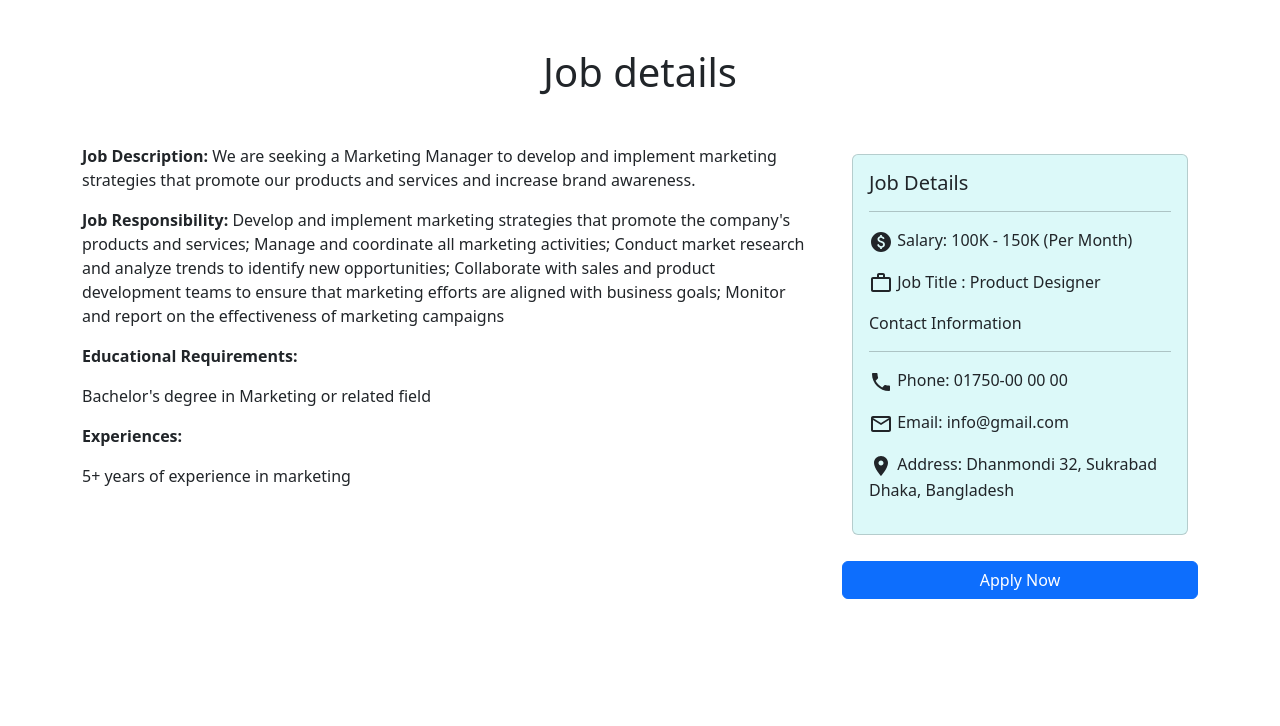
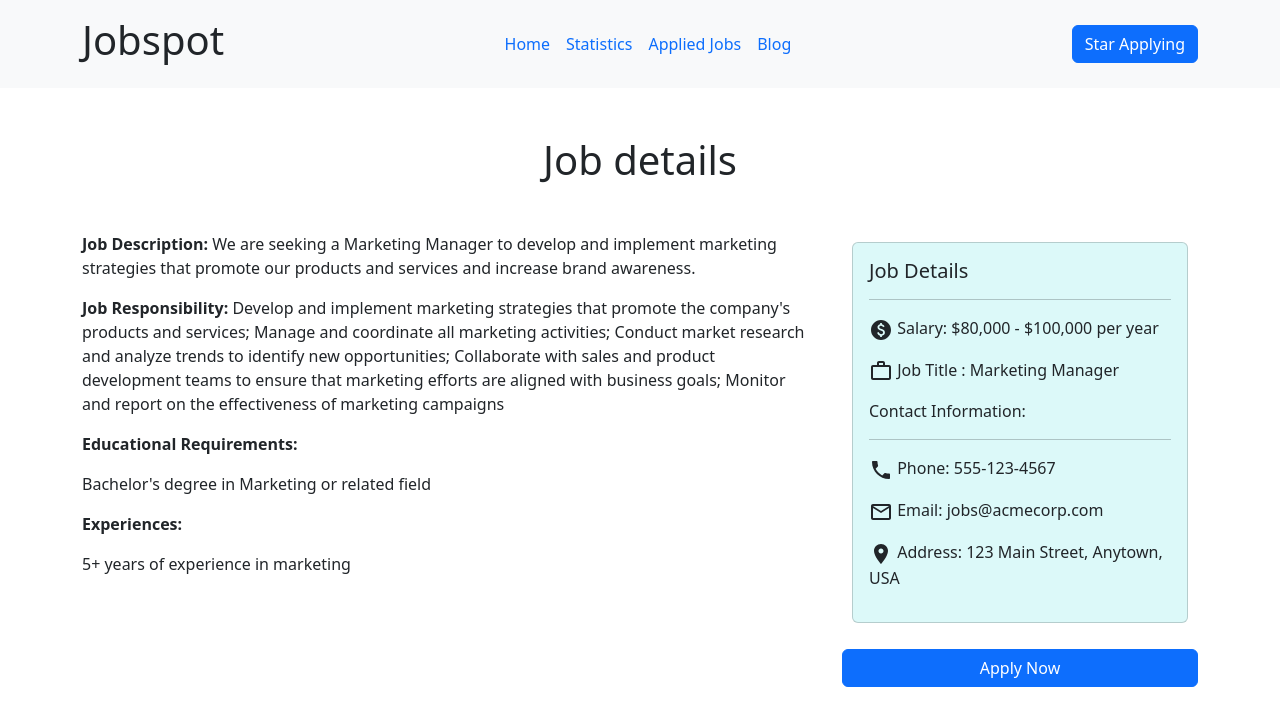
Before and after one commit to nakib1948/career-hub-client-side, a React (Vite) app: page /jobdetails/1 in a window 1280 px wide. Shown: the top 726 px of the page. Built offline with nearby package versions, Linux system fonts and the light colour scheme.

Commit message:
applied job part complete

```diff
--- a/src/App.jsx
+++ b/src/App.jsx
@@ -5,6 +5,9 @@ import './App.css'
 import 'bootstrap/dist/css/bootstrap.min.css';
 import Home from './Components/Home';
 import Jobdetails from './Components/Jobdetails';
+import Appliedjob from './Components/Appliedjob';
+import Blog from './Components/Blog';
+import Statistics from './Components/Statistics';
 function App() {
 
 
@@ -12,7 +15,9 @@ function App() {
       <Routes>
         <Route path="/" element={<Home />}/>
         <Route path='/jobdetails/:id' element={<Jobdetails/>}/>
-
+        <Route path="/appliedjobs" element={<Appliedjob />}/>
+        <Route path="/blog" element={<Blog />}/>
+        <Route path="/statistics" element={<Statistics />}/>
       </Routes>
   )
 }
--- /dev/null
+++ b/src/Components/Appliedjob.jsx
@@ -0,0 +1,92 @@
+import React, { useEffect, useState } from "react";
+import Container from "react-bootstrap/Container";
+import Row from "react-bootstrap/Row";
+import Col from "react-bootstrap/Col";
+import Card from "react-bootstrap/Card";
+import PaidIcon from "@mui/icons-material/Paid";
+import WorkOutlineIcon from "@mui/icons-material/WorkOutline";
+import LocalPhoneIcon from "@mui/icons-material/LocalPhone";
+import MailOutlineIcon from "@mui/icons-material/MailOutline";
+import PlaceIcon from "@mui/icons-material/Place";
+import Button from "react-bootstrap/Button";
+import Navbarr from "./Navbarr";
+const Appliedjob = () => {
+  const [Data, setData] = useState([]);
+
+  const [check, setCheck] = useState(false);
+  useEffect(() => {
+    async function fetchData() {
+      const res = await fetch("/data.json");
+      const data = await res.json();
+
+      const item = await JSON.parse(localStorage.getItem("storedIds"));
+      let arr = [];
+      if (item && item.length) {
+        // check if item exists and has length
+        let arr = [];
+        for (let i of item) {
+          for (let j of data) {
+            if (i === j.id) arr.push(j);
+          }
+        }
+        setData(data);
+      }
+    }
+    fetchData();
+  }, []);
+
+  return (
+    <div>
+
+      <Navbarr/>
+      <h1 className="text-center mt-5 mb-5">Applied Jobs</h1>
+      {Data.length && (
+        <Container>
+          <Row xs={1} md={1} className="g-4">
+            {Array.from({ length: Data.length }).map((_, idx) => (
+              <Col>
+                <div className="d-flex justify-content-around p-5 m-3 bg-light align-items-center">
+
+                    <div>
+                      <img
+                        height="60px"
+                        width="120px"
+                        src={Data[idx].companyLogo}
+                      />
+                    </div>
+                    <div >
+
+                        <Card.Title>{Data[idx].jobTitle}</Card.Title>
+                        <Card.Text>{Data[idx].companyName}</Card.Text>
+                        <div className="d-flex mb-3">
+                          <Button
+                            style={{ marginRight: "15px" }}
+                            variant="outline-primary"
+                          >
+                            {Data[idx].joblocation}
+                          </Button>
+                          <Button variant="outline-primary">Full time</Button>
+                        </div>
+                        <p>
+                          {" "}
+                          <PlaceIcon /> {Data[idx].address} <PaidIcon /> Salary
+                          : {Data[idx].salary}
+                        </p>
+
+                    </div>
+
+                    <div >
+                      <Button variant="primary">View Details</Button>
+                    </div>
+
+                </div>
+              </Col>
+            ))}
+          </Row>
+        </Container>
+      )}
+    </div>
+  );
+};
+
+export default Appliedjob;
--- /dev/null
+++ b/src/Components/Blog.jsx
@@ -0,0 +1,11 @@
+import React from 'react';
+
+const Blog = () => {
+    return (
+        <div>
+
+        </div>
+    );
+};
+
+export default Blog;
--- a/src/Components/Home.jsx
+++ b/src/Components/Home.jsx
@@ -17,6 +17,8 @@ import PaidIcon from '@mui/icons-material/Paid';
 import { CardGroup, Card } from "react-bootstrap";
 import { useEffect, useState } from "react";
 import FeaturedJobs from "./FeaturedJobs";
+import { Link } from "react-router-dom";
+import Navbarr from "./Navbarr";
 const Home = () => {
 
   const [data,setdata]=useState([])
@@ -63,23 +65,7 @@ const Home = () => {
 
   return (
     <>
-      <Navbar collapseOnSelect className="p-3" expand="lg" bg="light">
-        <Container>
-          <h1>Jobspot</h1>
-          <Navbar.Toggle aria-controls="responsive-navbar-nav" />
-          <Navbar.Collapse id="responsive-navbar-nav">
-            <Nav className="mx-auto">
-            <Nav.Link href="#features">Home</Nav.Link>
-              <Nav.Link href="#features">Statistics</Nav.Link>
-              <Nav.Link href="#pricing">Applied Jobs</Nav.Link>
-              <Nav.Link href="#pricing">Blog</Nav.Link>
-            </Nav>
-            <Nav>
-              <Button variant="primary">Star Applying</Button>
-            </Nav>
-          </Navbar.Collapse>
-        </Container>
-      </Navbar>
+      <Navbarr/>
 
       <Container className="second-section mb-5">
         <Row className="align-items-center">
--- a/src/Components/Jobdetails.jsx
+++ b/src/Components/Jobdetails.jsx
@@ -10,6 +10,7 @@ import LocalPhoneIcon from '@mui/icons-material/LocalPhone';
 import MailOutlineIcon from '@mui/icons-material/MailOutline';
 import PlaceIcon from '@mui/icons-material/Place';
 import Button from "react-bootstrap/Button";
+import Navbarr from "./Navbarr";
 const Jobdetails = () => {
   const [alldata, setalldata] = useState([]);
   const [singledata, setSingledata] = useState({});
@@ -28,8 +29,18 @@ const Jobdetails = () => {
     fetchData();
   }, [id]);
 
+  const storeid=(id)=>{
+    const storedIds = JSON.parse(localStorage.getItem("storedIds")) || [];
+    if (!storedIds.includes(id)) {
+      const updatedIds = [...storedIds, id];
+      localStorage.setItem("storedIds", JSON.stringify(updatedIds));
+    }
+  }
+
   return (
     <div>
+
+        <Navbarr/>
       <h1 className="text-center mt-5 mb-5">Job details</h1>
 
       <Container className="mt-5">
@@ -58,17 +69,17 @@ const Jobdetails = () => {
                 <Card.Title>Job Details</Card.Title>
                 <hr />
                 <Card.Text>
-                  <p><PaidIcon/> Salary: 100K - 150K (Per Month)</p>
-                  <p><WorkOutlineIcon/> Job Title : Product Designer</p>
-                  <p>Contact Information</p>
+                  <p><PaidIcon/> Salary: {singledata.salary}</p>
+                  <p><WorkOutlineIcon/> Job Title : {singledata.jobTitle}</p>
+                  <p>Contact Information:</p>
                   <hr />
-                  <p><LocalPhoneIcon/> Phone: 01750-00 00 00</p>
-                  <p><MailOutlineIcon/> Email: info@gmail.com</p>
-                  <p><PlaceIcon/> Address: Dhanmondi 32, Sukrabad Dhaka, Bangladesh</p>
+                  <p><LocalPhoneIcon/> Phone: {singledata.phone}</p>
+                  <p><MailOutlineIcon/> Email: {singledata.email}</p>
+                  <p><PlaceIcon/> Address: {singledata.address}</p>
                 </Card.Text>
               </Card.Body>
             </Card>
-            <Button className='mt-3 w-100' variant="primary">Apply Now</Button>
+            <Button onClick={()=>storeid(singledata.id)} className='mt-3 w-100' variant="primary">Apply Now</Button>
 
           </Col>
         </Row>
--- /dev/null
+++ b/src/Components/Navbarr.jsx
@@ -0,0 +1,29 @@
+import React from 'react';
+import Container from "react-bootstrap/Container";
+import Nav from "react-bootstrap/Nav";
+import Navbar from "react-bootstrap/Navbar";
+import Button from "react-bootstrap/Button";
+import { Link } from "react-router-dom";
+const Navbarr = () => {
+    return (
+        <Navbar collapseOnSelect className="p-3" expand="lg" bg="light">
+        <Container>
+          <h1>Jobspot</h1>
+          <Navbar.Toggle aria-controls="responsive-navbar-nav" />
+          <Navbar.Collapse id="responsive-navbar-nav">
+            <Nav className="mx-auto">
+            <Link to="/" className="text-decoration-none px-2">Home</Link>
+            <Link to="/statistics" className="text-decoration-none px-2">Statistics</Link>
+              <Link to="/appliedjobs" className="text-decoration-none px-2">Applied Jobs</Link>
+              <Link to="/blog" className="text-decoration-none px-2">Blog</Link>
+            </Nav>
+            <Nav>
+              <Button variant="primary">Star Applying</Button>
+            </Nav>
+          </Navbar.Collapse>
+        </Container>
+      </Navbar>
+    );
+};
+
+export default Navbarr;
--- /dev/null
+++ b/src/Components/Statistics.jsx
@@ -0,0 +1,11 @@
+import React from 'react';
+
+const Statistics = () => {
+    return (
+        <div>
+
+        </div>
+    );
+};
+
+export default Statistics;
```
